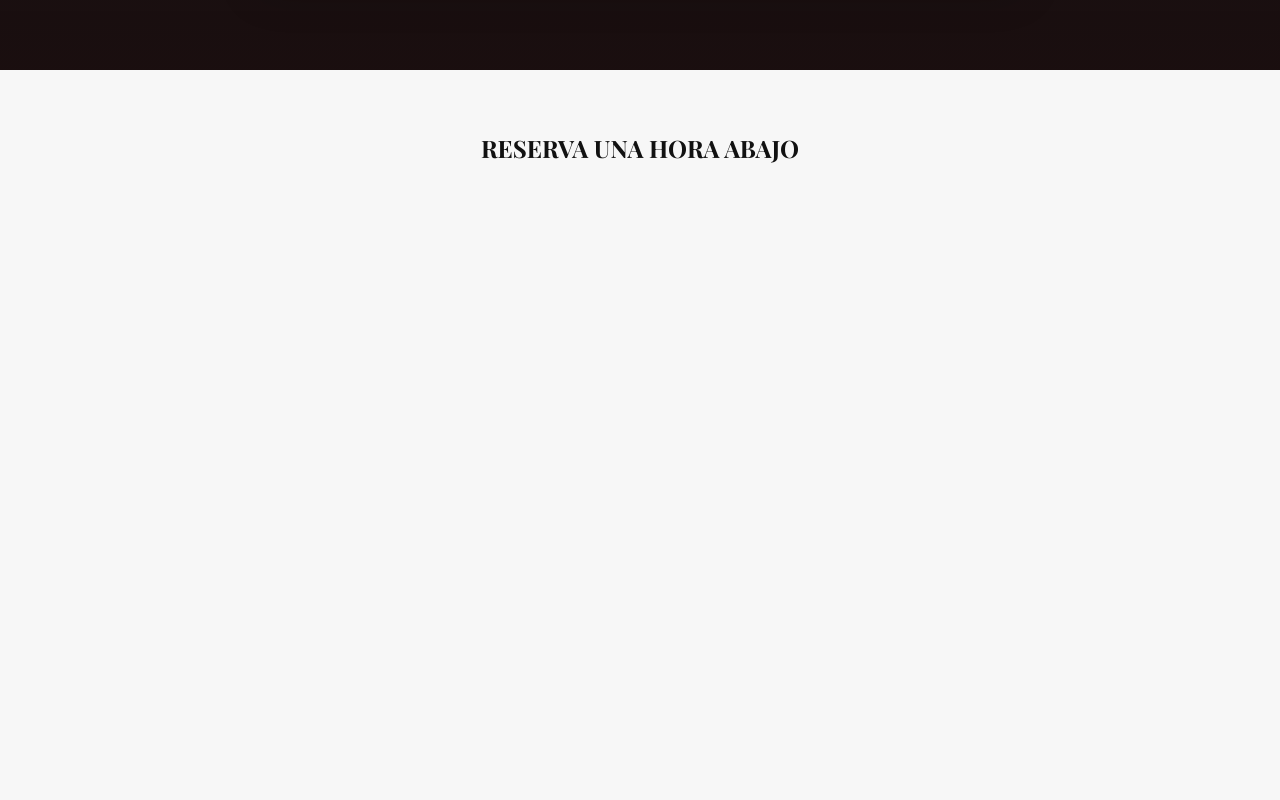
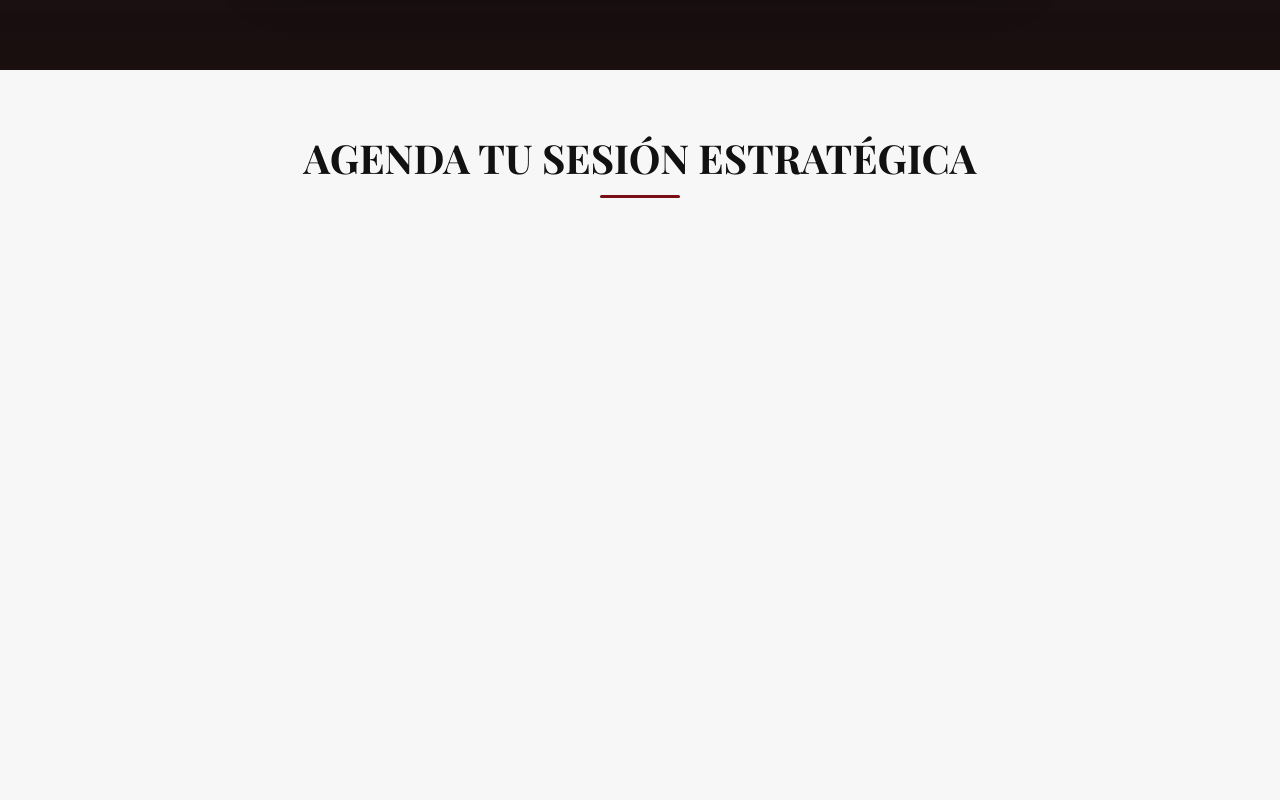
Before and after one commit to frankko93/growth360, a plain HTML site: page index.html in a window 1280 px wide. Shown: the part 840-1640 px from the top of the page. Drawn offline with nearby package versions, Linux system fonts and the light colour scheme; a script that the page names is missing.

Commit message:
Add files via upload

```diff
--- a/index.html
+++ b/index.html
@@ -51,7 +51,7 @@
   <!-- Calendly Section -->
   <section class="calendly" id="calendly">
     <div class="container calendly__content">
-      <h2><!-- EDITABLE -->RESERVA UNA HORA ABAJO</h2>
+      <h2>AGENDA TU SESIÓN ESTRATÉGICA</h2>
       <div class="calendly-container">
         <!-- Calendly inline widget begin -->
         <div class="calendly-inline-widget" data-url="https://calendly.com/frankko93/30min" style="min-width:320px;height:700px;"></div>
@@ -64,7 +64,7 @@
   <!-- Nuestro Proceso -->
   <section class="proceso" id="proceso">
     <div class="container proceso__content">
-      <h2 class="proceso__title"><!-- EDITABLE -->NUESTRO PROCESO PROBADO EN 3 PASOS</h2>
+      <h2 class="proceso__title">SISTEMA 360° DE CRECIMIENTO</h2>
       <div class="proceso__steps">
         <div class="proceso__step">
           <div class="proceso__header">
@@ -114,7 +114,7 @@
   <!-- Testimonios Clientes -->
   <section class="testimonios-clientes">
     <div class="container testimonios-clientes__content">
-      <h2 class="testimonios-clientes__title">LO QUE DICEN NUESTROS CLIENTES</h2>
+      <h2 class="testimonios-clientes__title">HISTORIAS DE TRANSFORMACIÓN</h2>
       <div class="testimonios-clientes__cards">
         <div class="testimonio-card">
           <div class="testimonio-card__icon">
--- a/style.css
+++ b/style.css
@@ -348,9 +348,25 @@ h1, h2, h3, h4, h5, h6 {
 }
 
 .calendly__content h2 {
-  font-size: 1.5rem;
+  font-size: 2.5rem;
   font-weight: 700;
-  margin-bottom: 2rem;
+  margin-bottom: 2.5rem;
+  color: var(--color-black);
+  position: relative;
+  display: inline-block;
+  padding-bottom: 1rem;
+}
+
+.calendly__content h2::after {
+  content: '';
+  position: absolute;
+  bottom: 0;
+  left: 50%;
+  transform: translateX(-50%);
+  width: 80px;
+  height: 3px;
+  background: var(--color-primary);
+  border-radius: 2px;
 }
 
 .calendly-container {
```
